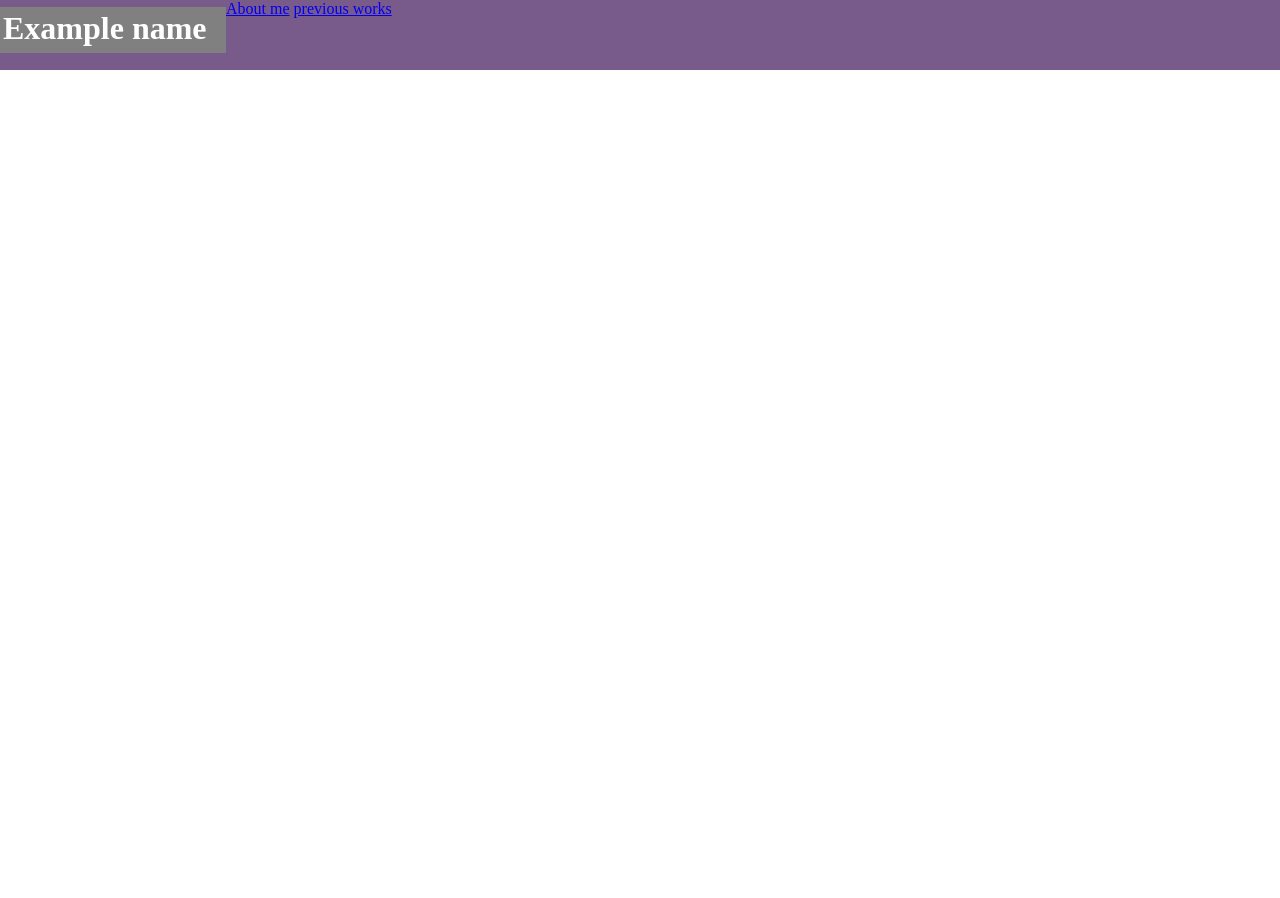
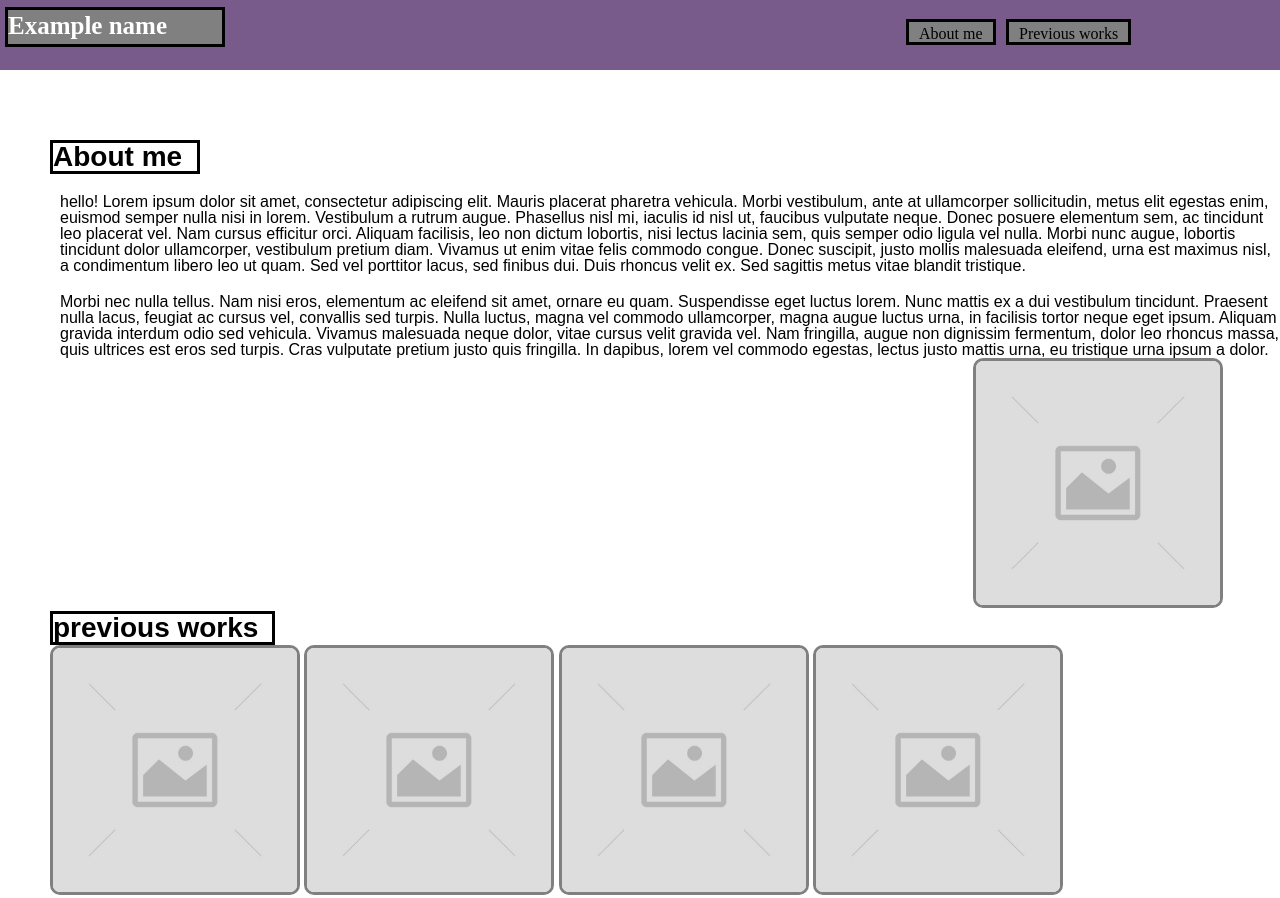
Before and after one commit to AFF321/hw-2-portfolio-website, a plain HTML site: page index.html in a window 1280 px wide. Before the commit the page ends 800 px from the top, so only its background shows below. Drawn offline with Linux system fonts and the light colour scheme.

Commit message:
added the header, 2 nav bar buttons, about me with placeholder  image, and set up previous works with flexbot

```diff
--- /dev/null
+++ b/assets/reset.css
@@ -0,0 +1,41 @@
+* {
+  margin: 0;
+  padding: 0;
+  box-sizing: border-box;
+}
+
+html {
+  height: 100%;
+}
+
+body {
+  min-height: 100%;
+  line-height: 1;
+  font-family: sans-serif;
+}
+
+h1,
+h2,
+h3,
+h4,
+h5,
+h6 {
+  font-size: 100%;
+}
+
+input,
+select,
+option,
+optgroup,
+textarea,
+button,
+pre,
+code {
+  font-size: 100%;
+  font-family: inherit;
+}
+
+ol,
+ul {
+  list-style: none;
+}
--- /dev/null
+++ b/assets/style.css
@@ -0,0 +1,154 @@
+*{
+    margin: 0px;
+
+}
+ body{
+    display: flex;
+    flex-wrap: wrap;
+    flex-direction: column;
+}
+header{
+    float: left;
+    background-color: rgb(120, 90, 139) ;
+    color:white;
+    width: 100%;
+    height: 70px;
+    position: absolute;
+}
+
+h1{
+    font-family: 'Times New Roman', Times, serif;
+    font-size: 25px;
+    height: 70px;
+    border-width: 3px;
+    border-color: black;
+    padding-top: 3px;
+    height: 40px;
+    border-style: solid;
+    width: 220px;
+    position: static;
+    text-align: start;
+    background-color: grey;
+    margin-top: 7px;
+    margin-left: 5px;
+    text-decoration: none;
+}
+nav{
+   margin-top:10px;
+    height: 30px;
+    margin-left: 70%;
+    flex-direction: row-reverse;
+
+}
+
+nav a {
+    font-family: 'Times New Roman', Times, serif;
+    color: black;
+    background-color:grey ;
+    border-width: 3px;
+    border-style: solid;
+    border-color: black;
+    height: 30px;
+    width: 150px;
+    position:relative;
+    margin-left: 10px;
+    padding-top: 3px;
+    text-align: center;
+    text-decoration: none;
+
+
+}
+
+#link{
+   top: 16px;
+   padding-left: 10px;
+   padding-right: 10px;
+}
+#link2{
+    margin-left:90px;
+   padding-left: 10px;
+   padding-right: 10px;
+    left: 20px;
+}
+nav a:hover{
+    color: whitesmoke;
+}
+
+.aboutme{
+   flex-direction: column;
+    align-items: flex-start;
+    height: 100px;
+    margin-left: 50px;
+    margin-top: 100px;
+}
+h2{
+    font-size: 175%;
+    width: 150px;
+    border-color: black;
+    border-style: solid;
+    border-width: 3px;
+    align-items: flex-start;
+}
+#h22{
+    width: 225px;
+}
+#pic{
+    margin-left: 75%;
+}
+img{
+     width: 250px;
+     border-radius: 10px;
+     border-color: gray;
+     border-style:solid;
+}
+p{
+    margin-top: 20px;
+    margin-left: 10px;
+}
+.cards{
+    flex: 1 1 250px;
+    flex-wrap: wrap;
+    align-items: center;
+    width: 80%;
+    height: 500px;
+    padding-top: 20px;
+}
+.schoolwork{
+
+    border-width: 3px;
+    text-align: left;
+    margin-top: 10px;
+
+    width: 265px;
+    height: 265px;
+}
+
+.schoolwork:hover{
+    opacity: .8;
+}
+@media screen and (max-width:850px) {
+    #pic{
+        opacity: 0.8;
+    }
+}
+@media screen and (max-width:800px) {
+    #pic{
+        opacity: 0.6;
+    }
+}
+@media screen and (max-width:768px) {
+    #pic{
+        opacity: 0.4;
+    }
+}
+
+@media screen and (max-width:700px) {
+    #pic{
+        opacity: 0.2;
+    }
+}
+@media screen and (max-width:650px) {
+    #pic{
+        opacity: 0;
+    }
+}
--- a/index.html
+++ b/index.html
@@ -4,20 +4,44 @@
     <meta charset="UTF-8">
     <meta http-equiv="X-UA-Compatible" content="IE=edge">
     <meta name="viewport" content="width=device-width, initial-scale=1.0">
-    <link rel="stylesheet" type="text/css" href="./style.css" />
+    <link rel="stylesheet" type="text/css" href="./assets/reset.css" />
+    <link rel="stylesheet" type="text/css" href="./assets/style.css" />
     <title>Document</title>
 </head>
 <body>
     <header>
         <h1>Example name</h1>
+    </header>
+    <nav>
+        <a id="link" href="#">About me</a>
+        <br />
+        <a id="link2"href="#">Previous works</a>
+    </nav>
+    <div class="aboutme">
+        <h2 id="h21">About me</h2>
+    <div>
+    <div>
+        <p>
+            hello! Lorem ipsum dolor sit amet, consectetur adipiscing elit. Mauris placerat pharetra vehicula. Morbi vestibulum, ante at ullamcorper sollicitudin, metus elit egestas enim, euismod semper nulla nisi in lorem. Vestibulum a rutrum augue. Phasellus nisl mi, iaculis id nisl ut, faucibus vulputate neque. Donec posuere elementum sem, ac tincidunt leo placerat vel. Nam cursus efficitur orci. Aliquam facilisis, leo non dictum lobortis, nisi lectus lacinia sem, quis semper odio ligula vel nulla. Morbi nunc augue, lobortis tincidunt dolor ullamcorper, vestibulum pretium diam. Vivamus ut enim vitae felis commodo congue. Donec suscipit, justo mollis malesuada eleifend, urna est maximus nisl, a condimentum libero leo ut quam. Sed vel porttitor lacus, sed finibus dui. Duis rhoncus velit ex. Sed sagittis metus vitae blandit tristique.
+        </p>
+        <p>
+            Morbi nec nulla tellus. Nam nisi eros, elementum ac eleifend sit amet, ornare eu quam. Suspendisse eget luctus lorem. Nunc mattis ex a dui vestibulum tincidunt. Praesent nulla lacus, feugiat ac cursus vel, convallis sed turpis. Nulla luctus, magna vel commodo ullamcorper, magna augue luctus urna, in facilisis tortor neque eget ipsum. Aliquam gravida interdum odio sed vehicula. Vivamus malesuada neque dolor, vitae cursus velit gravida vel. Nam fringilla, augue non dignissim fermentum, dolor leo rhoncus massa, quis ultrices est eros sed turpis. Cras vulputate pretium justo quis fringilla. In dapibus, lorem vel commodo egestas, lectus justo mattis urna, eu tristique urna ipsum a dolor.
+        </p>
+        <img id="pic"src="./assets/Images/R56e0041930a47238a7f23cb3b84c62e1.jpg">
+    </div>
+    <div>
+        <h2 id="h22">previous works</h2>
+    </div>
+    <div id="cards">
 
-        <nav>
-            <a href="#">About me</a>
-            <a href="#">previous works</a>
-        </nav>
-    </header>
-<div>
-    <h2>Biography</h2>
-</div>
+            <a class="schoolwork" href="#"><img class="schoolworkpic" src="./assets/Images/R56e0041930a47238a7f23cb3b84c62e1.jpg"></a>
+
+            <a class="schoolwork" href="#"><img class="schoolworkpic" src="./assets/Images/R56e0041930a47238a7f23cb3b84c62e1.jpg"></a>
+
+            <a class="schoolwork" href="#"><img class="schoolworkpic" src="./assets/Images/R56e0041930a47238a7f23cb3b84c62e1.jpg"></a>
+
+            <a class="schoolwork" href="#"><img class="schoolworkpic" src="./assets/Images/R56e0041930a47238a7f23cb3b84c62e1.jpg"></a>
+    </div>
+
 </body>
 </html>
--- a/style.css
+++ /dev/null
@@ -1,30 +0,0 @@
-*{
-    margin: 0px;
-}
-
-header{
-    display: flex;
-    background-color: rgb(120, 90, 139) ;
-    margin: 0px;
-    margin-bottom: 35px;
-    color:white;
-    width: 100%;
-    height: 70px;
-    position: absolute;
-}
-
-h1{
-    height: 40px;
-    border-width: 10px;
-    border: grey;
-    border-style: solid;
-    width: 220px;
-    position: static;
-    text-align: start;
-    background-color: grey;
-    margin-top: 7px;
-}
-
-nav a {
-    text-align: right;
-}
```
Also changed, not shown: assets/Images/R56e0041930a47238a7f23cb3b84c62e1.jpg (added).
